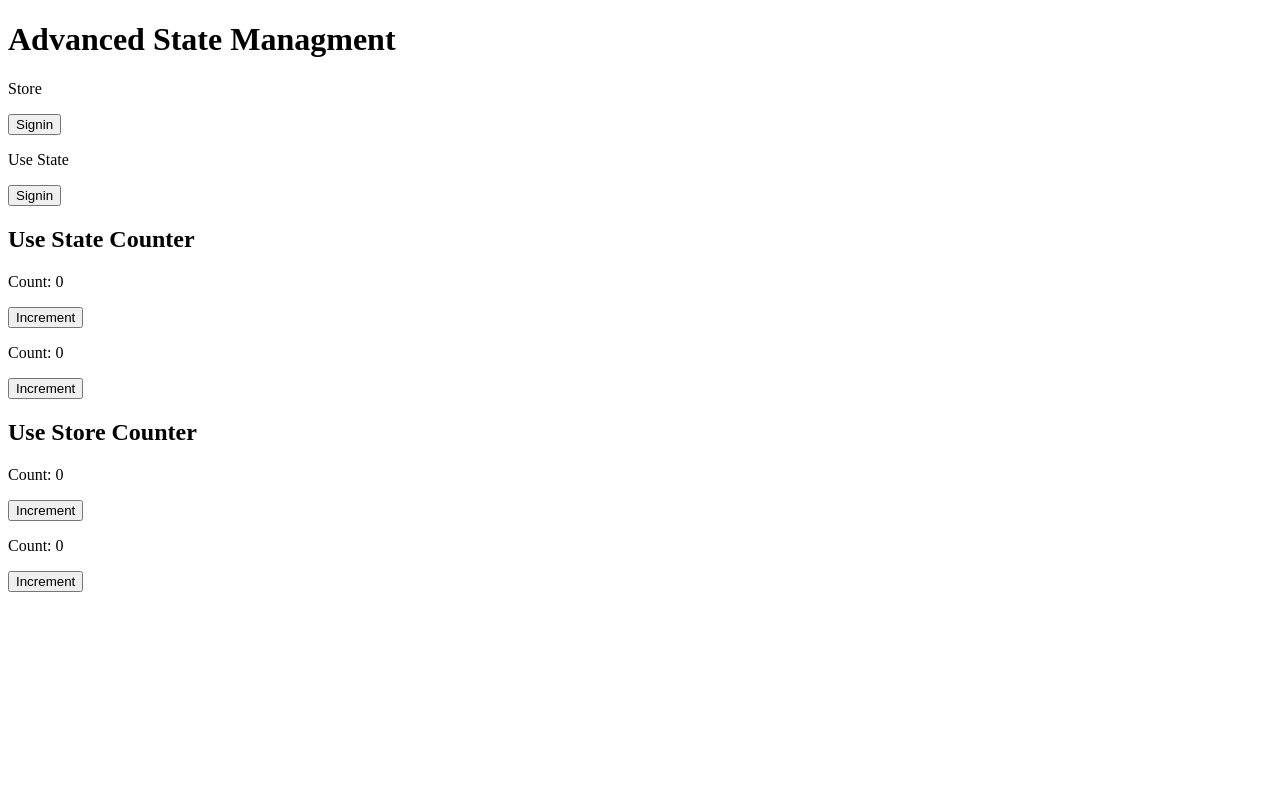
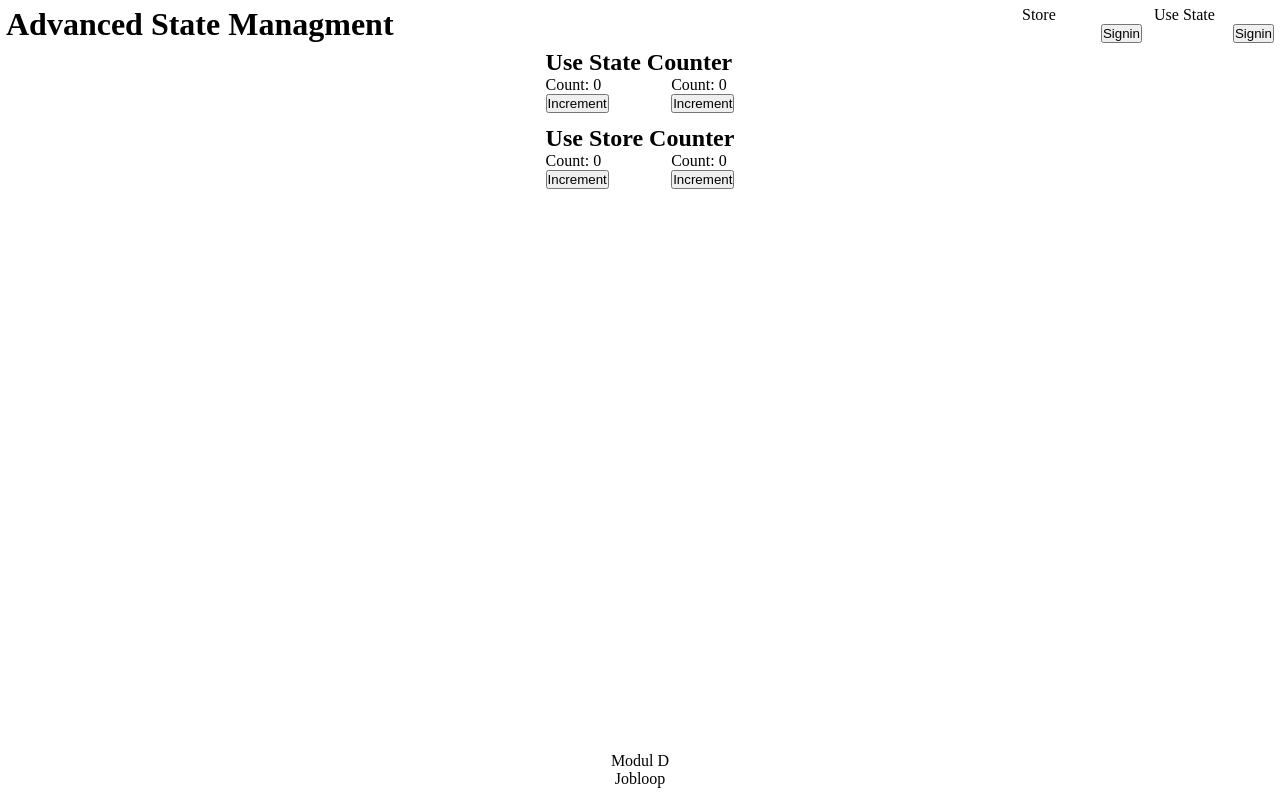
Before and after one commit to Inna-B10/REACT-2025, a React (Vite) app: page / in a window 1280 px wide. Built offline with nearby package versions, Linux system fonts and the light colour scheme.

Commit message:
add some basic styling

```diff
--- a/src/App.jsx
+++ b/src/App.jsx
@@ -7,10 +7,11 @@ import { UserDisplayStore } from './componets/UserDisplayStore/UserDisplayStore'
 function App() {
   return (
     <UserContextProvider>
-      <div>
-        <header>
+      <div className="flex flex-col min-h-screen">
+        <header className="flex justify-between p-md">
           <h1>Advanced State Managment</h1>
 
+          <div className="flex gap-lg">
             <div>
               <p>Store</p>
               <UserDisplayStore />
@@ -20,21 +21,31 @@ function App() {
               <p>Use State</p>
               <UserDisplay />
             </div>
+          </div>
         </header>
 
-        <main>
+        <main className="grow mx-auto flex flex-col gap-lg">
           <section>
             <h2>Use State Counter</h2>
+            <div className="flex justify-between">
               <Counter />
               <Counter />
+            </div>
           </section>
 
           <section>
             <h2>Use Store Counter</h2>
+            <div className="flex justify-between">
               <StoreCounter />
               <StoreCounter />
+            </div>
           </section>
         </main>
+
+        <footer className="px-md py-lg">
+          <p className="text-center">Modul D</p>
+          <p className="text-center">Jobloop</p>
+        </footer>
       </div>
     </UserContextProvider>
   )
--- a/src/componets/UserDisplay/UserDisplay.jsx
+++ b/src/componets/UserDisplay/UserDisplay.jsx
@@ -4,10 +4,16 @@ export function UserDisplay() {
   const {user, signin, signout} = useUserContext()
 
   return (
-    <div>
+    <div className="flex flex justify-between min-w-md">
       {
         user === null
-        ? <button onClick={signin}>Signin</button>
+        ? (
+          <>
+            {/* Spacer */}
+            <div></div>
+            <button onClick={signin}>Signin</button>
+          </>
+        )
         : (
           <>
             <p>{user.name}</p>
--- a/src/componets/UserDisplayStore/UserDisplayStore.jsx
+++ b/src/componets/UserDisplayStore/UserDisplayStore.jsx
@@ -6,10 +6,16 @@ export function UserDisplayStore() {
   const signout = useUserStore((state) => state.signout)
 
   return (
-    <div>
+    <div className="flex flex justify-between min-w-md">
       {
         user === null
-        ? <button onClick={signin}>Signin</button>
+        ? (
+          <>
+            {/* Spacer */}
+            <div></div>
+            <button onClick={signin}>Signin</button>
+          </>
+        )
         : (
           <>
             <p>{user.name}</p>
--- a/src/index.css
+++ b/src/index.css
@@ -0,0 +1,70 @@
+* {
+  margin: 0px;
+  padding: 0px;
+  box-sizing: border-box;
+}
+
+.flex {
+  display: flex;
+}
+
+.flex-col {
+  flex-direction: column;
+}
+
+.grow {
+  flex-grow: 1;
+}
+
+.justify-between {
+  justify-content: space-between;
+}
+
+.text-center {
+  text-align: center;
+}
+
+.min-h-screen {
+  min-height: 100vh;
+}
+
+:root {
+  --spacing-base: 2px;
+}
+
+.gap-sm {gap: calc(var(--spacing-base) * 1);}
+.gap-md {gap: calc(var(--spacing-base) * 3);}
+.gap-lg {gap: calc(var(--spacing-base) * 6);}
+
+.p-sm {padding: calc(var(--spacing-base) * 1);}
+.p-md {padding: calc(var(--spacing-base) * 3);}
+.p-lg {padding: calc(var(--spacing-base) * 6);}
+
+.px-sm {padding-left: calc(var(--spacing-base) * 1); padding-right: calc(var(--spacing-base) * 1);}
+.px-md {padding-left: calc(var(--spacing-base) * 3); padding-right: calc(var(--spacing-base) * 3);}
+.px-lg {padding-left: calc(var(--spacing-base) * 6); padding-right: calc(var(--spacing-base) * 6);}
+
+.py-sm {padding-top: calc(var(--spacing-base) * 1); padding-bottom: calc(var(--spacing-base) * 1);}
+.py-md {padding-top: calc(var(--spacing-base) * 3); padding-bottom: calc(var(--spacing-base) * 3);}
+.py-lg {padding-top: calc(var(--spacing-base) * 6); padding-bottom: calc(var(--spacing-base) * 6);}
+
+.m-sm {margin: calc(var(--spacing-base) * 1);}
+.m-md {margin: calc(var(--spacing-base) * 3);}
+.m-lg {margin: calc(var(--spacing-base) * 6);}
+
+.mx-sm {margin-left: calc(var(--spacing-base) * 1); margin-right: calc(var(--spacing-base) * 1);}
+.mx-md {margin-left: calc(var(--spacing-base) * 3); margin-right: calc(var(--spacing-base) * 3);}
+.mx-lg {margin-left: calc(var(--spacing-base) * 6); margin-right: calc(var(--spacing-base) * 6);}
+
+.my-sm {margin-top: calc(var(--spacing-base) * 1); margin-bottom: calc(var(--spacing-base) * 1);}
+.my-md {margin-top: calc(var(--spacing-base) * 3); margin-bottom: calc(var(--spacing-base) * 3);}
+.my-lg {margin-top: calc(var(--spacing-base) * 6); margin-bottom: calc(var(--spacing-base) * 6);}
+
+.mx-auto {
+  margin-left: auto;
+  margin-right: auto;
+}
+
+.min-w-sm {min-width: calc(var(--spacing-base) * 20);}
+.min-w-md {min-width: calc(var(--spacing-base) * 60);}
+.min-w-lg {min-width: calc(var(--spacing-base) * 100);}
```
Lines whose indentation alone changed are shown as unchanged.
